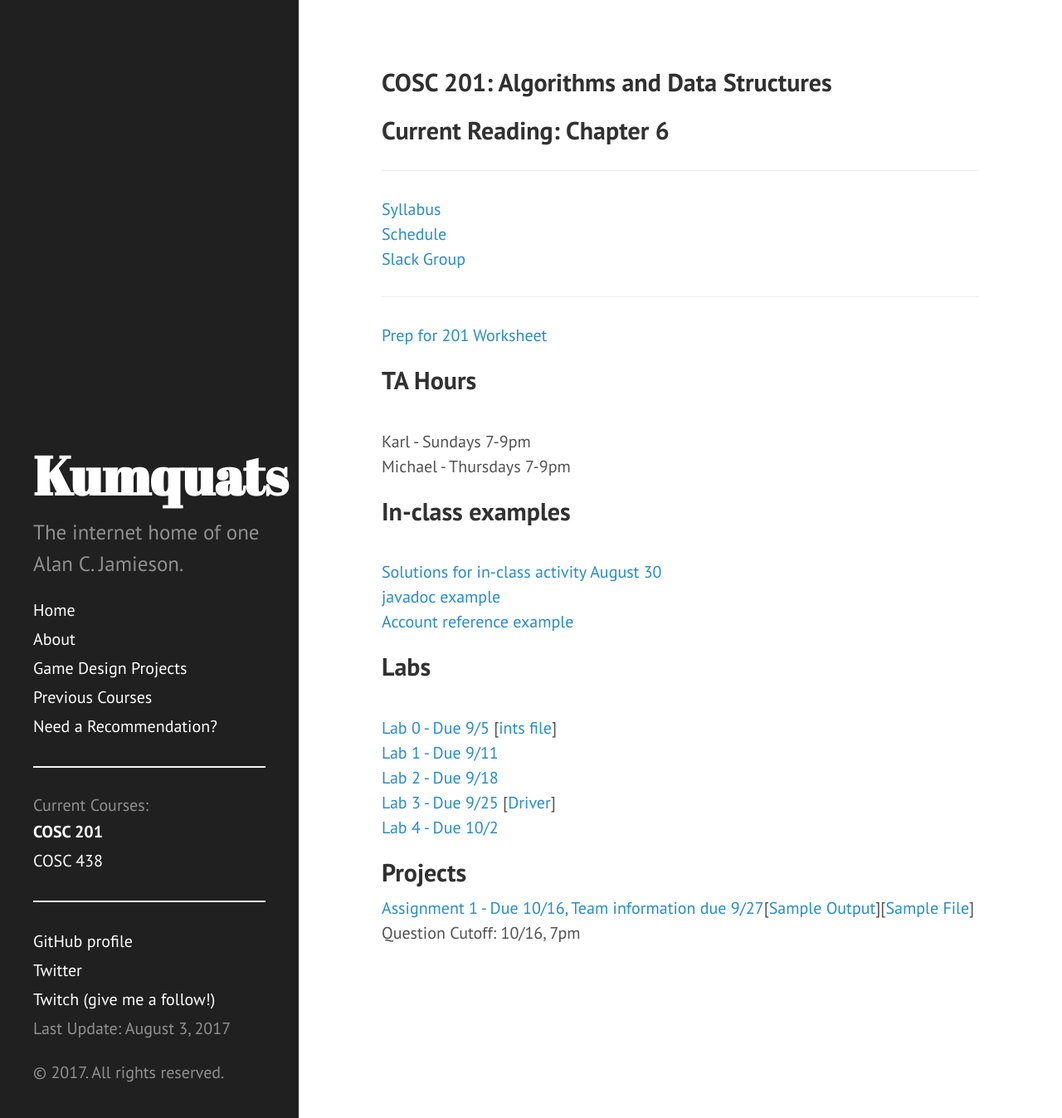
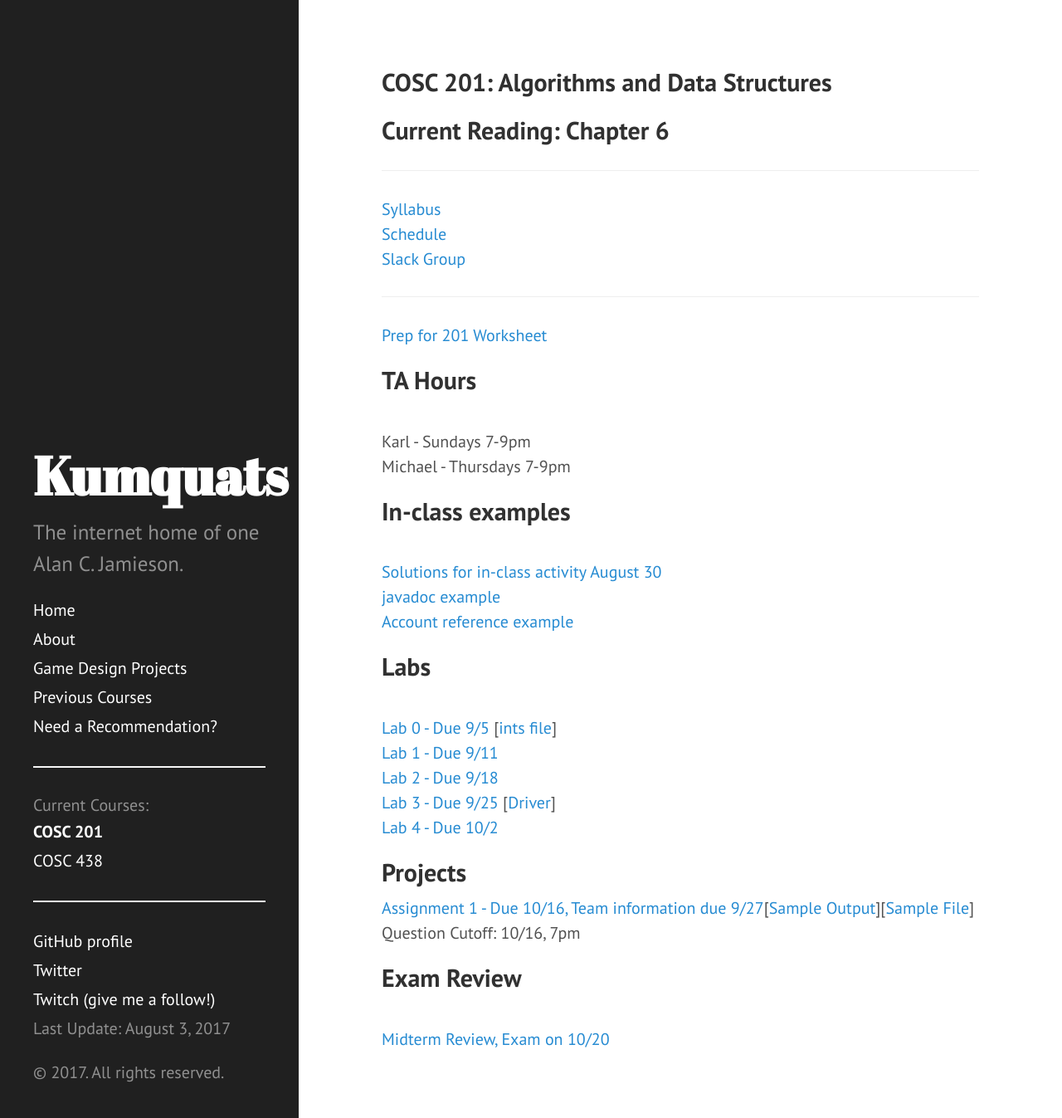
Before and after one commit to ripark/ripark.github.io, a Jekyll site: the page built from f17/cosc201.html, in a window 1280 px wide and 1347 px high. Shown: the whole window at 83% size. Built offline with Jekyll 4.4.1, drawn with Linux system fonts in a browser that asks for light colours; Markdown is read by kramdown in place of the engine named in the settings.

Commit message:
Exam reviews

```diff
--- a/f17/cosc201.html
+++ b/f17/cosc201.html
@@ -43,3 +43,7 @@ Michael - Thursdays 7-9pm
 <h2> Projects </h2>
 <a href="http://ripark.github.io/f17/COSC201Asg1.pdf">Assignment 1 - Due 10/16, Team information due 9/27</a>[<a href="http://ripark.github.io/f15/sample.txt">Sample Output</a>][<a href="http://ripark.github.io/f15/accounts.txt">Sample File</a>] Question Cutoff: 10/16, 7pm
 <br>
+<h2> Exam Review </h2>
+<br>
+<a href="http://ripark.github.io/f17/201RevQs1.pdf">Midterm Review, Exam on 10/20</a>
+<br>
--- a/f17/cosc438.html
+++ b/f17/cosc438.html
@@ -53,6 +53,7 @@ Gala: December 6th, 7-9pm
 <br>
 Final deliverables and team reviews: December 6th, 11:59pm
 <br>
+<br>
 Teams:
 <br>
 * Brewington, Cheseman, Fuh, Rollins
```
Also changed, not shown: 1 other file.
